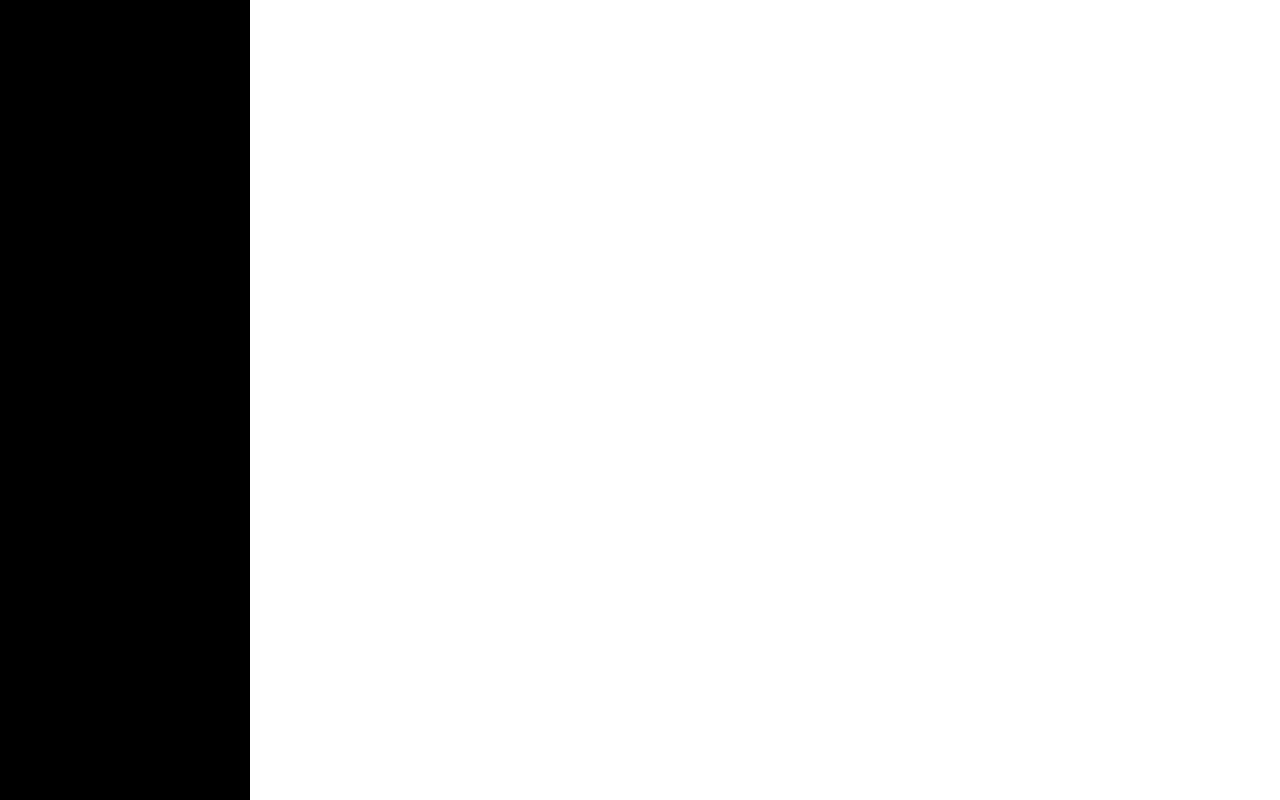
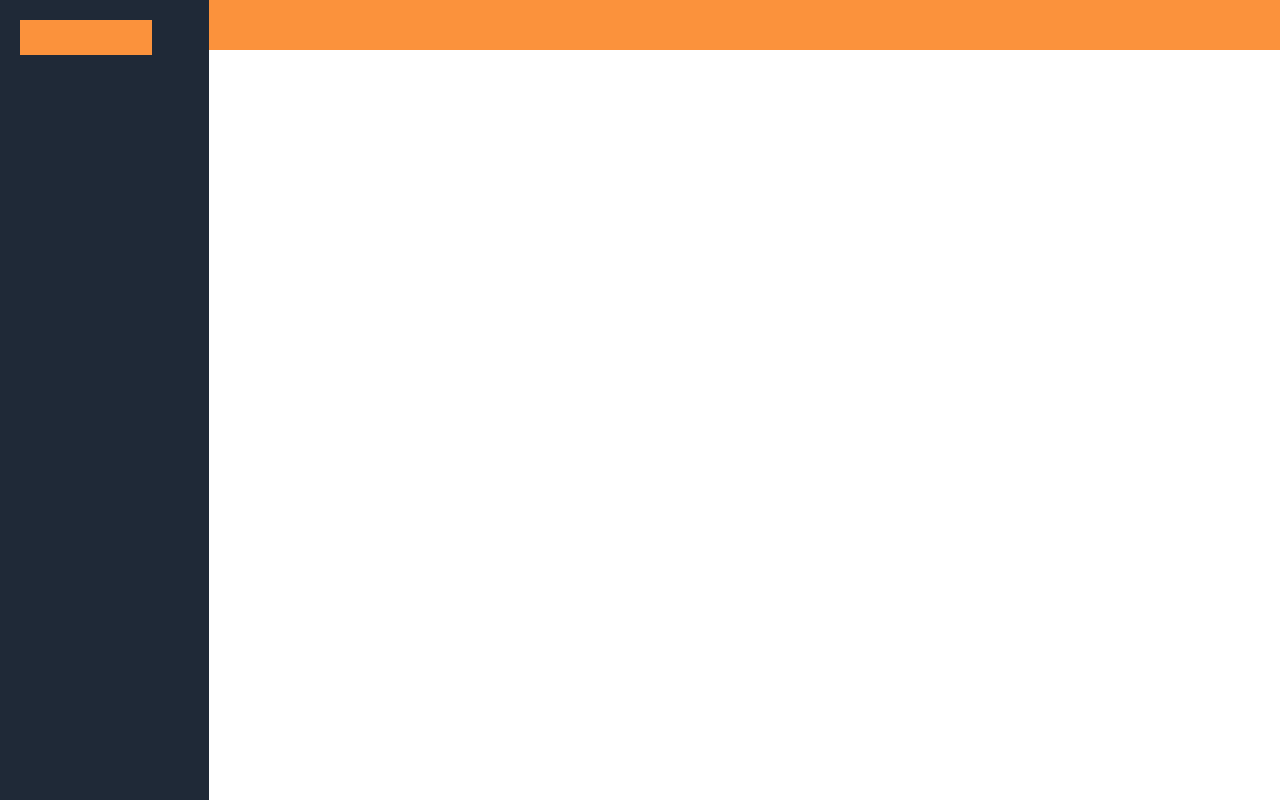
Before and after one commit to rassyaabiwafaaa/Inter-act-Dashboard, a React (Vite) app: page / in a window 1280 px wide. Built offline with nearby package versions, Linux system fonts and the light colour scheme.

Commit message:
add header component layout

```diff
--- a/src/App.jsx
+++ b/src/App.jsx
@@ -1,10 +1,12 @@
+import Header from "./Component/Header";
 import SideBar from "./Component/Sidebar";
 
 function App() {
   return (
-    <>
+    <div className="flex">
       <SideBar />
-    </>
+      <Header />
+    </div>
   );
 }
 
--- /dev/null
+++ b/src/Component/Header/index.jsx
@@ -0,0 +1,5 @@
+import React from "react";
+
+export default function Header() {
+  return <div className="h-[50px] w-full bg-orange-400"></div>;
+}
--- a/src/Component/Sidebar/index.jsx
+++ b/src/Component/Sidebar/index.jsx
@@ -1,5 +1,15 @@
 import React from "react";
 
 export default function SideBar() {
-  return <div className="w-[250px] bg-black h-[100vh]">asd</div>;
+  return (
+    <div className="w-[250px] bg-gray-800 h-[100vh]">
+      <div className="pt-[20px] pl-[20px]">
+        {/* Logo */}
+        <div className="w-[132px] h-[35px] bg-orange-400"></div>
+
+        {/* Sidebar Menu */}
+        <div></div>
+      </div>
+    </div>
+  );
 }
--- a/src/Component/index.js
+++ b/src/Component/index.js
@@ -1 +1,2 @@
 export { default as Sidebar } from "./Sidebar";
+export { default as Header } from "./Header";
```
